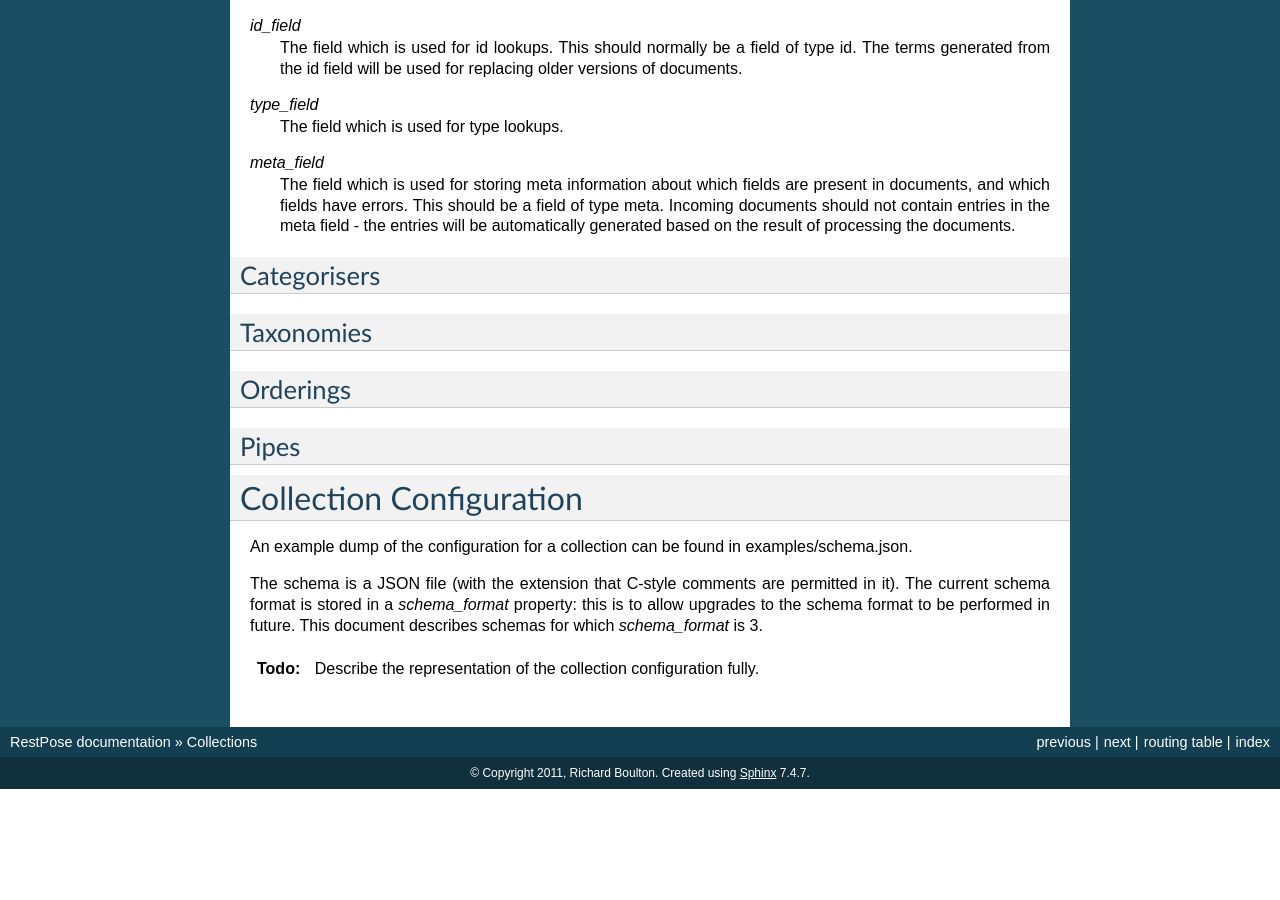
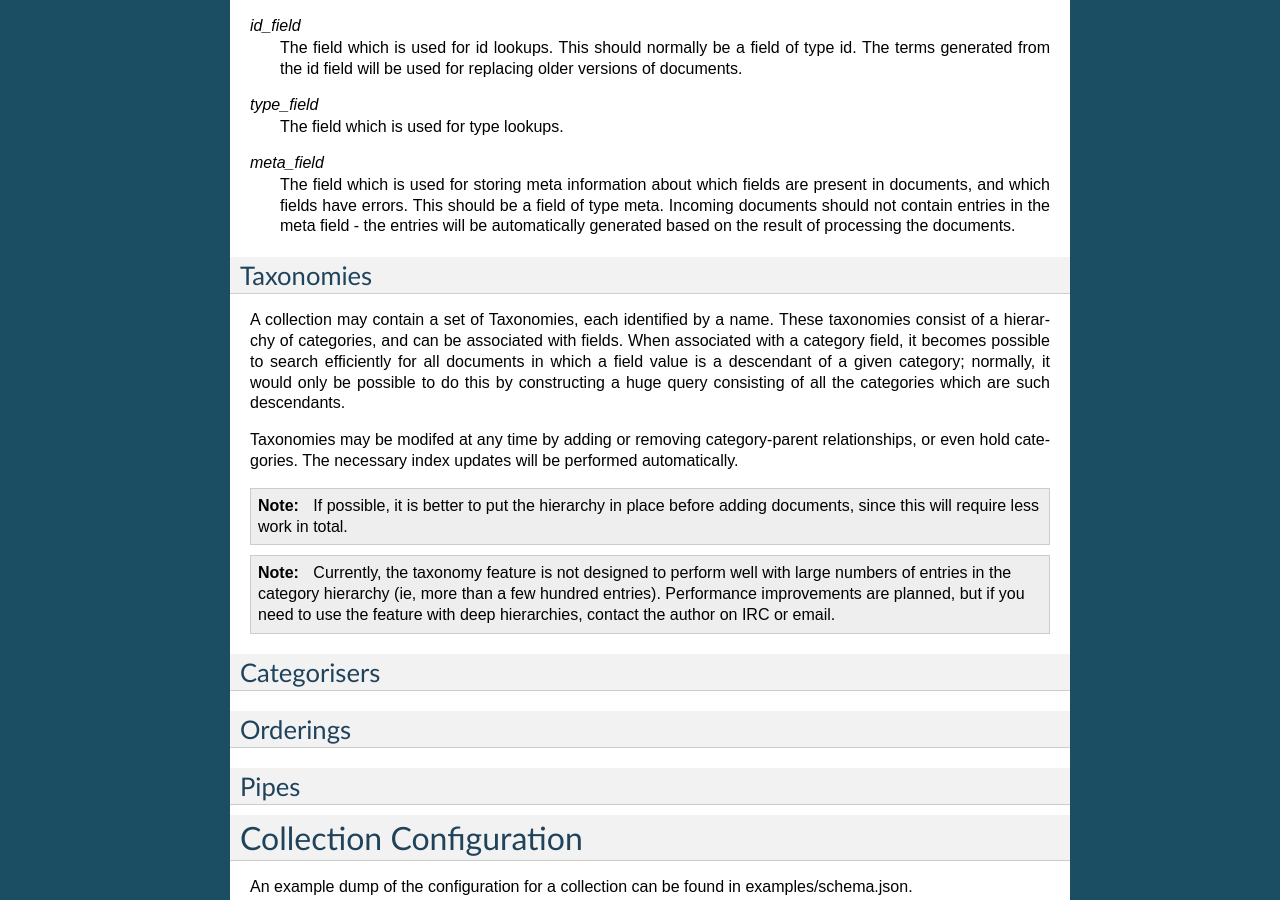
Before and after one commit to restpose/restpose, a Sphinx documentation site: the page built from docs/collections.rst, in a window 1280 px wide and 900 px high, scrolled down 6098 px. Built offline with Sphinx 7.4.7, drawn with Linux system fonts in a browser that asks for light colours; before the commit the page ends 6887 px from its top, so only the background shows below that; some of the changed text lies outside the part shown.

Commit message:
Update missing bit of documentation about taxonomies

```diff
--- a/docs/collections.rst
+++ b/docs/collections.rst
@@ -207,7 +207,7 @@ Category fields
 
 Category fields are somewhat similar to exact fields, but are attached to a
 taxonomy (essentially, a hierarchy of field values).  Searches can then be used
-to find all documents in which a value in a document is a descendent of the
+to find all documents in which a value in a document is a descendant of the
 search value.
 
 They have one additional parameter: the "taxonomy" parameter, which is the name
@@ -400,18 +400,35 @@ are used for special purposes.
      meta field - the entries will be automatically generated based on the
      result of processing the documents.
 
+----------
+Taxonomies
+----------
+
+A collection may contain a set of Taxonomies, each identified by a name.  These
+taxonomies consist of a hierarchy of categories, and can be associated with
+fields.  When associated with a category field, it becomes possible to search
+efficiently for all documents in which a field value is a descendant of a given
+category; normally, it would only be possible to do this by constructing a huge
+query consisting of all the categories which are such descendants.
+
+Taxonomies may be modifed at any time by adding or removing category-parent
+relationships, or even hold categories.  The necessary index updates will be
+performed automatically.
+
+.. note:: If possible, it is better to put the hierarchy in place before adding
+          documents, since this will require less work in total.
+
+.. note:: Currently, the taxonomy feature is not designed to perform well with
+	  large numbers of entries in the category hierarchy (ie, more than a
+	  few hundred entries).  Performance improvements are planned, but if
+	  you need to use the feature with deep hierarchies, contact the author
+	  on IRC or email.
+
 ------------
 Categorisers
 ------------
 
 .. todo: document categorisers
-
-
-----------
-Taxonomies
-----------
-
-.. todo: document taxonomies
 
 ---------
 Orderings
```
